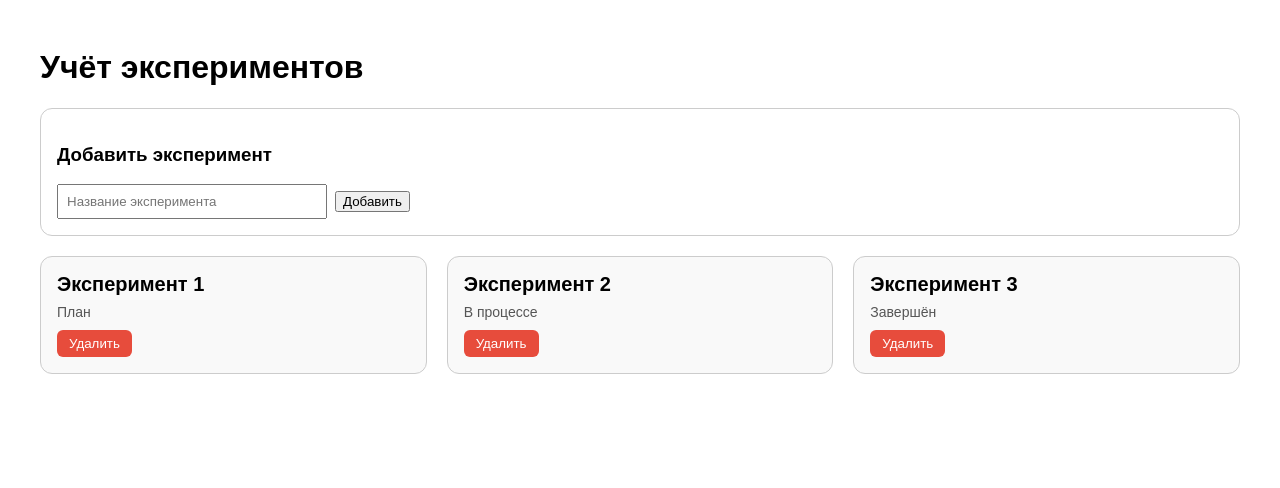
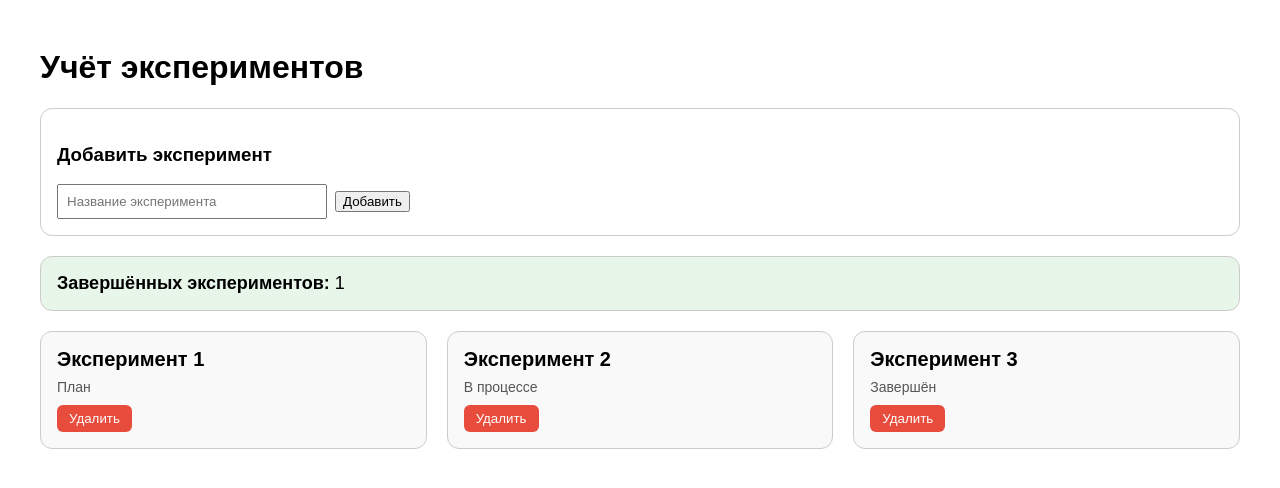
Before and after one commit to Danila7502/experiment-tracker, a React (Create React App) app: page / in a window 1280 px wide. Shown: the top 488 px of the page. Built offline with nearby package versions, Linux system fonts and the light colour scheme.

Commit message:
5 - счетчик завершенных экспериментов

```diff
--- a/src/App.css
+++ b/src/App.css
@@ -51,3 +51,11 @@
   border-radius: 6px;
   cursor: pointer;
 }
+.completed-block {
+  padding: 16px;
+  border: 1px solid #ccc;
+  border-radius: 12px;
+  margin-bottom: 20px;
+  background-color: #e8f5e9;
+  font-size: 18px;
+}
--- a/src/App.js
+++ b/src/App.js
@@ -46,6 +46,10 @@ function App() {
         />
         <button onClick={addExperiment}>Добавить</button>
       </div>
+      <div className="completed-block">
+        <strong>Завершённых экспериментов:</strong>{' '}
+        {experiments.filter(exp => exp.status === 'Завершён').length}
+      </div>
       <div className="experiments-grid">
         {experiments.map(exp => (
           <div key={exp.id} className="experiment-card">
```
